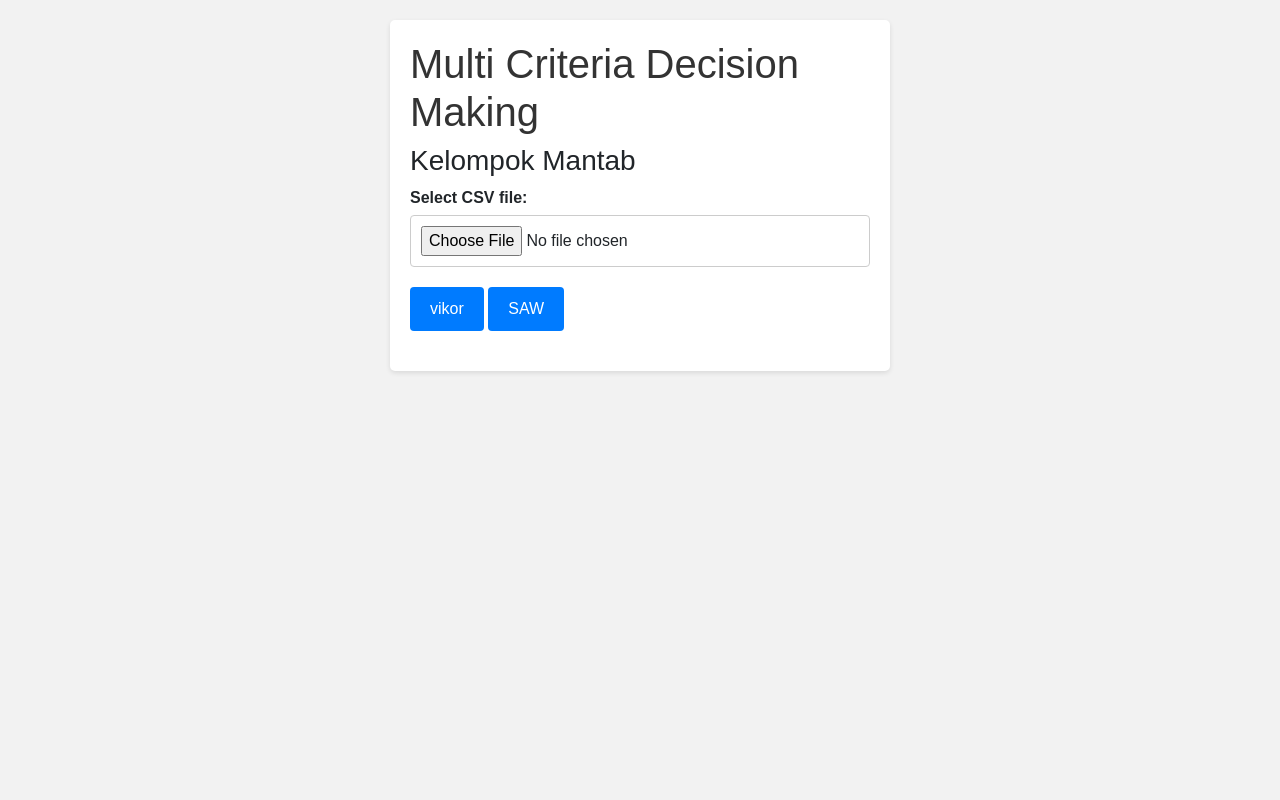
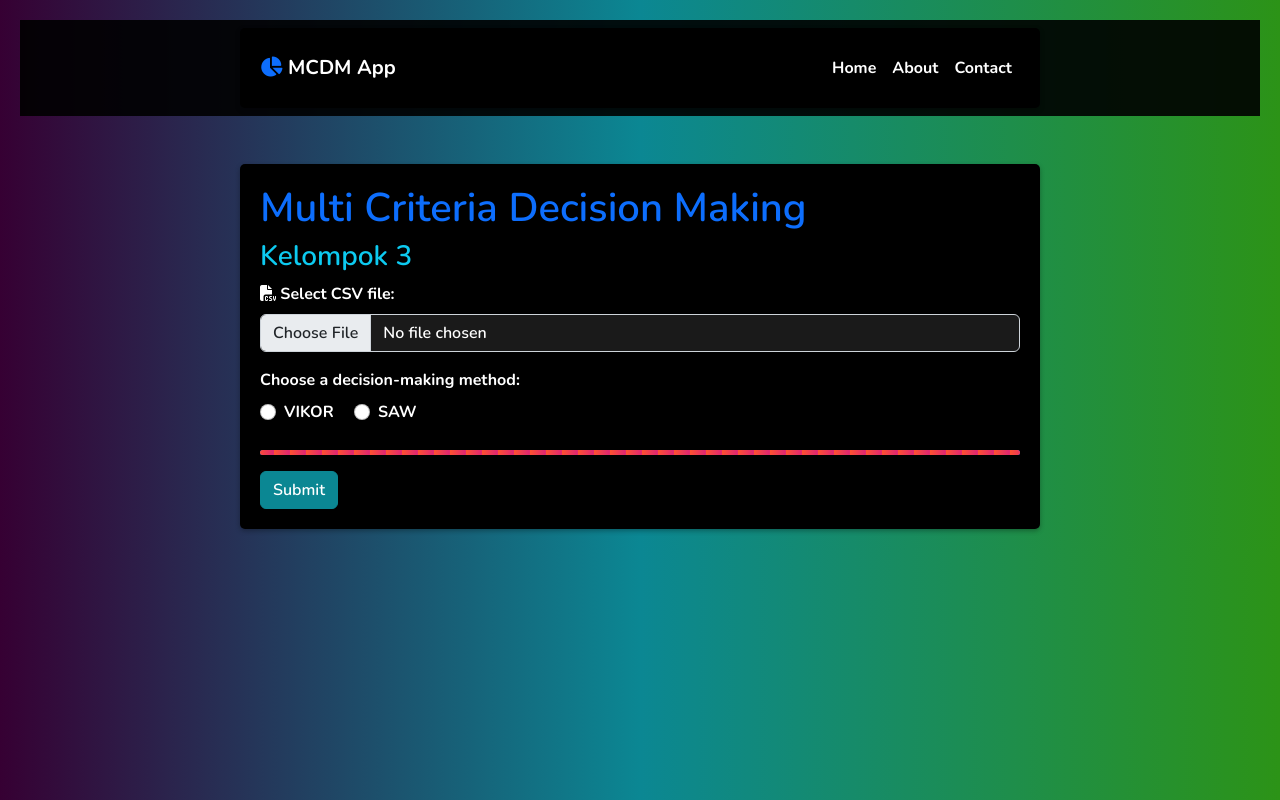
Before and after one commit to kurdtcode/MCDM-PCU, a Flask app: page / in a window 1280 px wide. Run offline with Flask 3, Linux system fonts and the light colour scheme; some libraries are stand-ins or nearby versions.

Commit message:
design ui result upload

```diff
--- a/templates/upload.html
+++ b/templates/upload.html
@@ -5,93 +5,161 @@
     <meta charset="UTF-8">
     <meta http-equiv="X-UA-Compatible" content="IE=edge">
     <meta name="viewport" content="width=device-width, initial-scale=1.0">
+    <link href="https://cdn.jsdelivr.net/npm/bootstrap@5.2.3/dist/css/bootstrap.min.css" rel="stylesheet">
     <script src="https://code.jquery.com/jquery-3.6.0.min.js"></script>
-    <meta charset="utf-8">
-    <meta name="viewport" content="width=device-width, initial-scale=1">
-    <link href="https://cdn.jsdelivr.net/npm/bootstrap@5.2.3/dist/css/bootstrap.min.css" rel="stylesheet">
     <script src="https://cdn.jsdelivr.net/npm/bootstrap@5.2.3/dist/js/bootstrap.bundle.min.js"></script>
     <script src="https://kit.fontawesome.com/eb458ff7d5.js" crossorigin="anonymous"></script>
+    <link href="https://fonts.googleapis.com/css2?family=Nunito:wght@600;700;800&display=swap" rel="stylesheet">
 
     <title>MCDM APP</title>
     <style>
-        table {
-            border-collapse: collapse;
-            margin-top: 20px;
-        }
-
-        td,
-        th {
-            border: 1px solid black;
-            padding: 5px;
-        }
-
         body {
-            font-family: Arial, sans-serif;
-            background-color: #f2f2f2;
+            font-family: 'Nunito', sans-serif;
+            background-image: linear-gradient(to right, #360033, #0b8793, #2c9317);
             padding: 20px;
         }
 
-        h1 {
-            color: #333;
+        .container {
+            max-width: 800px;
+            margin: 0 auto;
+            background-color: #000;
+            padding: 20px;
+            border-radius: 5px;
+            box-shadow: 0 2px 5px rgba(0, 0, 0, 0.3);
         }
 
-        .container {
-            max-width: 500px;
-            margin: 0 auto;
-            background-color: #fff;
-            padding: 20px;
-            border-radius: 5px;
-            box-shadow: 0 2px 5px rgba(0, 0, 0, 0.1);
+        table {
+            margin-top: 20px;
+            width: 100%;
         }
 
-        .form-group {
-            margin-bottom: 20px;
+        th,
+        .text-white {
+            font-weight: bold;
         }
 
-        .form-group label {
-            display: block;
-            font-weight: bold;
-            margin-bottom: 5px;
+        tr:hover {
+            background-color: rgba(255, 255, 255, 0.1);
         }
 
-        .form-group input[type="file"] {
-            width: 100%;
-            padding: 10px;
-            border: 1px solid #ccc;
-            border-radius: 4px;
+        i {
+            cursor: pointer;
         }
 
-        .form-group input[type="submit"] {
-            padding: 10px 20px;
-            background-color: #007bff;
-            border: none;
+        .progress {
+            height: 5px;
+            background-color: #272727;
+            border-radius: 3px;
+        }
+
+        .progress-bar {
+            background-image: linear-gradient(to right, #ff512f, #dd2476);
+        }
+
+        .progress-bar-striped {
+            animation: progress-animation 2s infinite;
+        }
+
+        @keyframes progress-animation {
+            from { background-position-x: 0; }
+            to { background-position-x: 100%; }
+        }
+
+        .submit-btn {
+            background-color: #0b8793;
+            border-color: #0b8793;
             color: #fff;
-            font-size: 16px;
-            border-radius: 4px;
-            cursor: pointer;
+        }
+
+        .submit-btn:hover {
+            background-color: #08697c;
+            border-color: #08697c;
+        }
+
+        .navbar {
+            background-color: rgba(0, 0, 0, 0.9);
+        }
+
+        .nav-link,
+        .navbar-brand {
+            color: #fff;
+            font-weight: bold;
+        }
+
+        .nav-link:hover,
+        .navbar-brand:hover {
+            color: #0b8793;
+        }
+
+        .form-control,
+        .form-check-input {
+            color: #fff;
+        }
+
+        .form-control {
+            background-color: rgba(255, 255, 255, 0.1);
+        }
+
+        .form-control:focus {
+            background-color: rgba(255, 255, 255, 0.3);
         }
     </style>
-
-
 </head>
 
 <body>
-    <div class="container">
-        <h1>Multi Criteria Decision Making</h1>
-        <h3>Kelompok Mantab</h3>
-        <form id="myForm" method="post" enctype="multipart/form-data" action="/upload" onclick="getData()">
-            <div class="form-group">
-                <label for="csv_file">Select CSV file:</label>
-                <input type="file" name="csv_file" id="file1" accept=".csv" required>
+    <nav class="navbar navbar-expand-lg sticky-top">
+        <div class="container">
+            <a class="navbar-brand" href="#">
+                <i class="fas fa-chart-pie text-primary"></i> MCDM App
+            </a>
+            <button class="navbar-toggler" type="button" data-bs-toggle="collapse" data-bs-target="#navbarSupportedContent" aria-controls="navbarSupportedContent" aria-expanded="false" aria-label="Toggle navigation">
+                <span class="navbar-toggler-icon"></span>
+            </button>
+            <div class="collapse navbar-collapse" id="navbarSupportedContent">
+                <ul class="navbar-nav ms-auto mb-2 mb-lg-0">
+                    <li class="nav-item">
+                        <a class="nav-link" href="#">Home</a>
+                    </li>
+                    <li class="nav-item">
+                        <a class="nav-link" href="#">About</a>
+                    </li>
+                    <li class="nav-item">
+                        <a class="nav-link" href="#">Contact</a>
+                    </li>
+                </ul>
             </div>
-            <div class="form-group">
-                <input type="submit" value="vikor" name="type">
-                <input type="submit" value="SAW" name="type">
-                <!-- <input type="submit" value="promethee" name="type"> -->
+        </div>
+    </nav>
+
+    <div class="container mt-5">
+        <h1 class="text-primary">Multi Criteria Decision Making</h1>
+        <h3 class="text-info">Kelompok 3</h3>
+        <form id="myForm" method="post" enctype="multipart/form-data" action="/upload">
+            <div class="mb-3">
+                <label for="csv_file" class="form-label text-white"><i class="fas fa-file-csv"></i> Select CSV file:</label>
+                <input type="file" name="csv_file" id="file1" accept=".csv" class="form-control" required>
             </div>
-            <div id="table_container"></div>
+            <div class="mb-3">
+                <label class="form-label text-white">Choose a decision-making method:</label>
+                <div>
+                  <div class="form-check form-check-inline">
+                    <input class="form-check-input" type="radio" name="method" id="vikor_radio" value="vikor">
+                    <label class="form-check-label text-white" for="vikor_radio">VIKOR</label>
+                  </div>
+                  <div class="form-check form-check-inline">
+                    <input class="form-check-input" type="radio" name="method" id="saw_radio" value="SAW">
+                    <label class="form-check-label text-white" for="saw_radio">SAW</label>
+                  </div>
+                </div>
+              </div>
+              <div id="table_container"></div>
+            <div class="progress mt-4">
+                <div class="progress-bar progress-bar-striped progress-bar-animated" role="progressbar" aria-valuenow="100" aria-valuemin="0" aria-valuemax="100" style="width: 100%"></div>
+            </div>
+            <input type="hidden" name="type" id="hidden_type" value="">
+            <!-- Add new submit button -->
+            <button type="submit" class="btn submit-btn mt-3">Submit</button>
         </form>
-
     </div>
 
     <script>
@@ -104,20 +172,20 @@
                     var csv = reader.result;
                     var rows = csv.split('\n');
                     var headers = rows[0].split(',');
-                    var table_html = '<table><tbody>';
-                    table_html += '<tr><th>Data</th>';
-                    table_html += '<th>Weight</th>';
-                    table_html += '<th>Cost/Benefit</th>'
+                    var table_html = '<table class="table table-dark"><tbody>';
+                    table_html += '<tr><th class="text-white">Data</th>';
+                    table_html += '<th class="text-white">Weight</th>';
+                    table_html += '<th class="text-white">Cost/Benefit</th>'
                     table_html += '<th></th>'
                     table_html += '</tr>';
                     for (var i = 0; i < headers.length; i++) {
                         table_html += '<tr><th>' + headers[i] + '</th>';
-                        table_html += '<th><input type="number" step="0.1" name="weights[]"id= "berat' + i + '"placeholder="Input Angka" value="0"></th>';
-                        table_html += '<th><div class="form-check form-switch">';
+                        table_html += '<td><input type="number" step="0.1" name="weights[]"id= "berat' + i + '"class="form-control" placeholder="Input Angka" value="0"></td>';
+                        table_html += '<td><div class="form-check form-switch">';
                         table_html += '<input class="form-check-input" type="checkbox" id="flexSwitchCheckDefault' + i + '" name="criteria' + i + '" value="1">';
                         table_html += '<label class="form-check-label" for="flexSwitchCheckDefault"></label>';
-                        table_html += '</div></th>';
-                        table_html += '<th><i class="fa-sharp fa-solid fa-square-xmark fa-lg" id=sim' + i + ' style="color: #c10606;" onClick="disableInput(' + i + ')"></i></button></th>'
+                        table_html += '</div></td>';
+                        table_html += '<td><i class="fas fa-times text-danger" id=sim' + i + ' onClick="disableInput(' + i + ')"></i></td>'
                         table_html += '</tr>';
 
                     }
@@ -127,34 +195,6 @@
             });
         });
 
-        // function handleCheckboxChange() {
-        //     var checkboxes = document.querySelectorAll('input[name="criteria[]"]');
-        //     var checkedValues = [];
-
-        //     checkboxes.forEach(function (checkbox) {
-        //         if (checkbox.checked) {
-        //             checkedValues.push(1);
-        //         } else {
-        //             checkedValues.push(0);
-        //         }
-        //     });
-
-        //     console.log(checkedValues);
-
-        //     // Make an AJAX request to the server
-        //     $.ajax({
-        //         type: "POST",
-        //         url: "/update-criteria",
-        //         contentType: "application/json",
-        //         data: JSON.stringify({ criteria: checkedValues }),
-        //         success: function (response) {
-        //             console.log("Checked values sent to the server");
-        //         },
-        //         error: function (error) {
-        //             console.error("Error sending checked values to the server");
-        //         }
-        //     });
-        // }
         function disableInput(angka) {
 
             var inputField = document.getElementById('berat' + angka);
@@ -163,19 +203,31 @@
             if (inputField.hidden) {
                 inputField.hidden = false;
                 cekbok.disabled = false;
-                simbol.className = 'fa-sharp fa-solid fa-square-xmark fa-lg';
-                simbol.style = 'color: #c10606;';
+                simbol.classList.remove('fa-check');
+                simbol.classList.add('fa-times');
+                simbol.style.color = '#c10606';
             }
             else {
                 inputField.hidden = true;
                 cekbok.disabled = true;
-                simbol.className = 'fa-sharp fa-solid fa-square-check fa-lg';
-                simbol.style = 'color: #0d9b03;'
+                simbol.classList.remove('fa-times');
+                simbol.classList.add('fa-check');
+                simbol.style.color = '#0d9b03';
             }
 
         }
 
-
+        // Update the form submission process
+        $('#myForm').on('submit', function (event) {
+            event.preventDefault();
+            var method = $('input[name="method"]:checked').val();
+            if (!method) {
+                alert('Please choose a decision-making method: VIKOR or SAW');
+                return;
+            }
+            $('#hidden_type').val(method); // Set the hidden input field value based on user's choice
+            this.submit();
+        });
     </script>
 </body>
 
```
Also changed, not shown: templates/result.html (+98 -46 lines).
